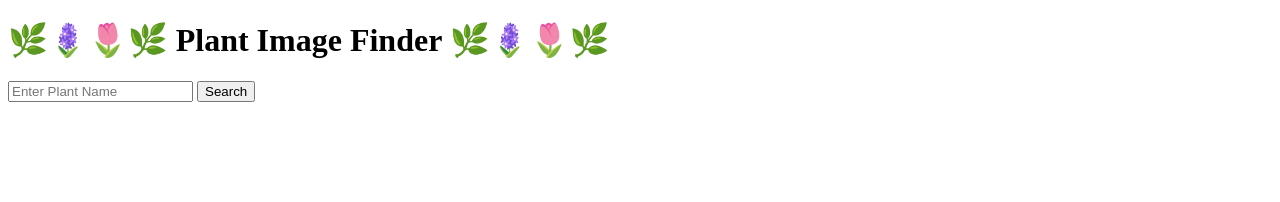
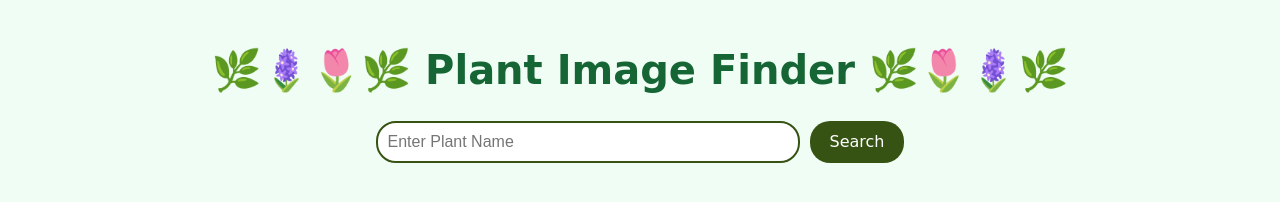
Before and after one commit to JessCapo/BootcampProject2, a plain HTML site: page index.html in a window 1280 px wide. Drawn offline with Linux system fonts and the light colour scheme.

Commit message:
created styling in style.css file

```diff
--- a/index.html
+++ b/index.html
@@ -7,7 +7,7 @@
     <link rel="stylesheet" href="./style.css">
 </head>
 <body>
-    <h1>🌿🪻🌷🌿 Plant Image Finder 🌿🪻🌷🌿 </h1>
+    <h1>🌿🪻🌷🌿 Plant Image Finder 🌿🌷🪻🌿 </h1>
     <div class="search-container">
         <input type="text" id="search-input" placeholder="Enter Plant Name"
         type="search"/>
@@ -16,5 +16,8 @@
     </div>
 
     <div class="results-container" id="results-container"></div>
+
+<script src="plants.js"></script>
+
 </body>
 </html>
--- a/style.css
+++ b/style.css
@@ -1,4 +1,61 @@
-.category-item {
-    border: 2px solid black;
-    background-color: lightgrey
+body{
+    font-family: "WindSong", cursive;
+    background-color: #f0fdf4;
+    color: #166534;
+    margin: 0;
+    padding: 20px;
+    text-align: center;
 }
+
+header{
+    margin-bottom: 30px;
+}
+
+h1{
+    font-size: 2.5rem;
+    color:#166534;
+}
+
+.search-container{
+    margin-bottom: 20px;
+    display: flex;
+    justify-content: center;
+    gap: 10px;
+}
+
+#search-input{
+    width: 60%;
+    max-width: 400px;
+    padding: 10px;
+    border: 2px solid #365314;
+    border-radius: 20px;
+    outline: none;
+    font-size: 1rem;
+}
+
+#search-button{
+    padding: 10px 20px;
+    background-color: #365314;
+    color: white;
+    border: none;
+    border-radius: 20px;
+    cursor: pointer;
+    font-family: "WindSong", cursive;
+    font-size: 1rem;
+    transition: background-color 0.3s;
+}
+
+#search-button:hover {
+    background-color: #14532d;
+}
+
+.results-container {
+    display: grid;
+    grid-template-columns: repeat(auto-fill, minmax(200px, 1fr));
+    gap: 20px;
+    justify-content: center;
+}
+
+.plant-image:hover {
+    trandform: scale(1.05);
+}
```
Also changed, not shown: 1 other file.
